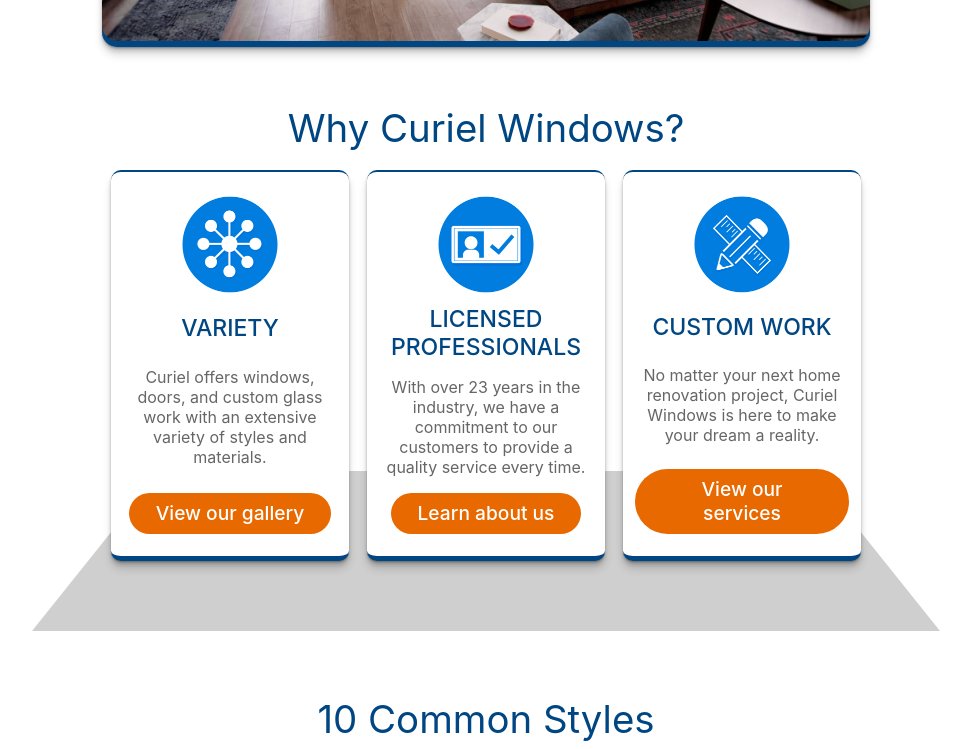
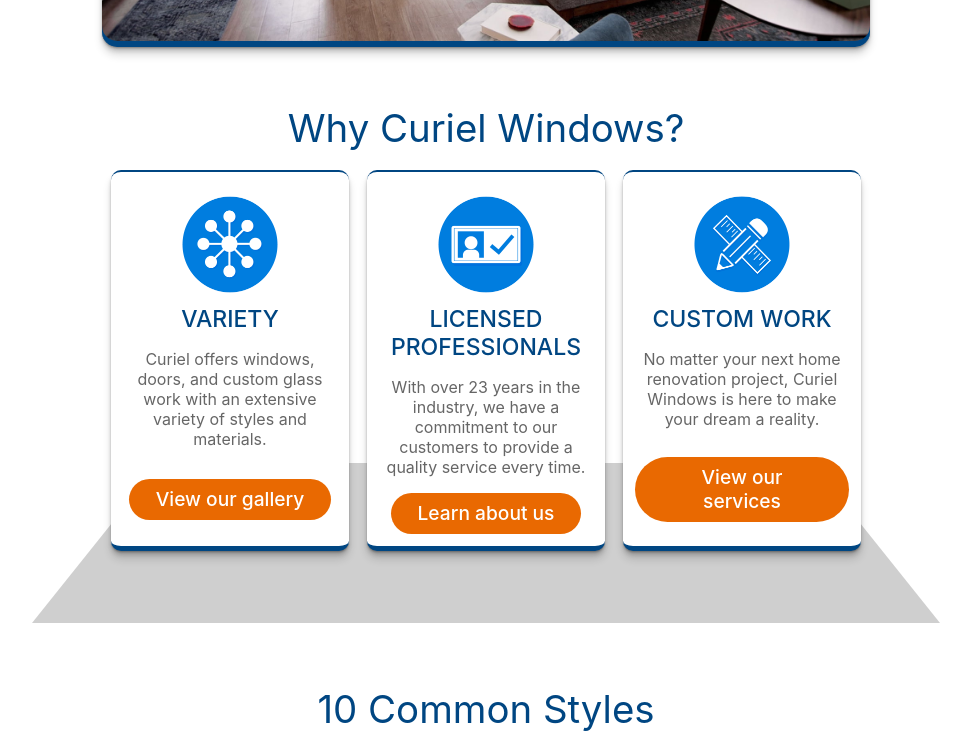
Before and after one commit to JacobMarq/stained-glass-cw, a React (Create React App) app: page / in a window 1280 px wide. Shown: the part 509-1258 px from the top of the page, without its empty margins (154-1125 px from the left). Built offline with nearby package versions, Linux system fonts and the light colour scheme.

Commit message:
fix mobile text error

```diff
--- a/src/components/Home/CardDeck/CardDeck.css
+++ b/src/components/Home/CardDeck/CardDeck.css
@@ -99,6 +99,10 @@
 .card-btn {
     display: flex;
     font-weight: 500;
+    align-items: center;
+    justify-content: center;
+    width: auto;
+    margin: auto;
     padding: 4%;
     flex-direction: row;
     padding-left: 12.5%;
```
